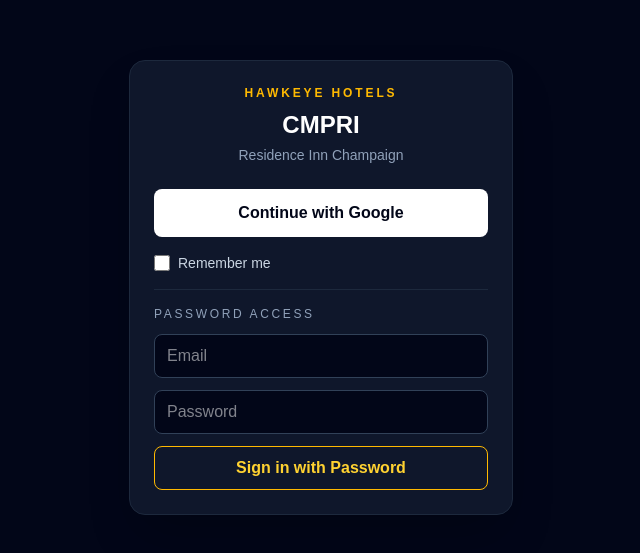
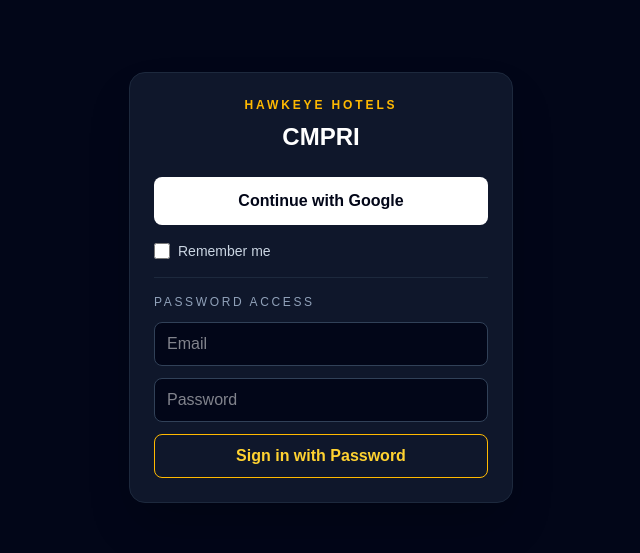
Before and after one commit to pickeringscott/CMPRI-Engineering, a Next.js app: page / in a window 1280 px wide. Shown: the part 113-666 px from the top of the page, without its empty margins (319-959 px from the left). Built offline with nearby package versions, Linux system fonts and the light colour scheme; no server answers.

Commit message:
Remove hotel subtitle from sign in

```diff
--- a/src/app/page.tsx
+++ b/src/app/page.tsx
@@ -9,7 +9,7 @@ import {
   signOutDevice,
   getValidSession,
 } from "@/lib/supabase/client";
-import { APP_TITLE, HOTEL_NAME } from "@/lib/constants";
+import { APP_TITLE } from "@/lib/constants";
 
 async function authorizedLanding(token: string, signal?: AbortSignal): Promise<"/work-orders" | "/technician" | "/engineering"> {
   const response = await fetch("/api/session", {
@@ -103,7 +103,6 @@ export default function SignInPage() {
         <div className="text-center">
           <p className="text-xs font-semibold uppercase tracking-[0.24em] text-amber-400">Hawkeye Hotels</p>
           <h1 className="mt-2 text-2xl font-bold">{APP_TITLE}</h1>
-          <p className="mt-1 text-sm text-slate-400">{HOTEL_NAME}</p>
         </div>
         {message ? <p role="status" aria-live="polite" className="mt-5 rounded-lg border border-slate-700 bg-slate-950 p-3 text-sm text-slate-200">{message}</p> : null}
         <div className="mt-6 space-y-4">
```
